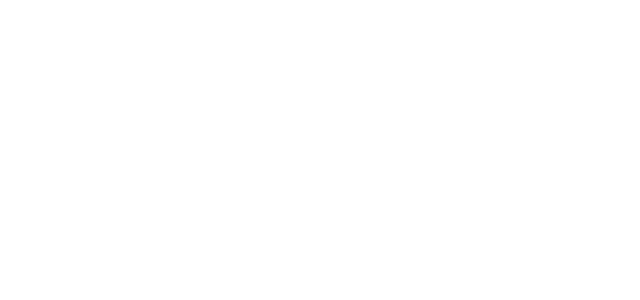
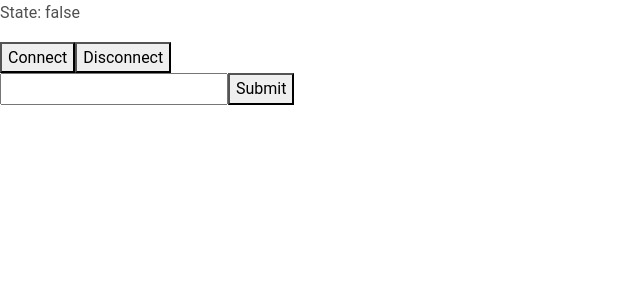
Before and after one commit to DrNajim/Q-H-, a React (Create React App) app: page /chat in a window 1280 px wide. Before the commit this address had no page. Shown: the top 300 px of the page, without its empty margins (0-640 px from the left). Built offline with nearby package versions, Linux system fonts and the light colour scheme.

Commit message:
web socket

```diff
--- a/package.json
+++ b/package.json
@@ -36,6 +36,7 @@
     "reactstrap": "^9.2.0",
     "simple-reveal": "^0.7.0",
     "slick-carousel": "^1.8.1",
+    "socket.io-client": "^4.7.2",
     "styled-components": "^5.3.11",
     "sweetalert2": "^11.10.1",
     "web-vitals": "^2.1.4"
--- a/src/App.js
+++ b/src/App.js
@@ -4,12 +4,14 @@
 import {BrowserRouter, Routes, Route} from 'react-router-dom'
 import Post from './Components/Post';
 import PostListDetail from './Components/PostListDetail';
+import Chatbox from './Components/Chatbox';
 function App() {
   return (
     <div className="App">
 <BrowserRouter>
       <Routes>
       <Route path='/' element={<Post/>}/>
+      <Route path='chat' element={<Chatbox/>}/>
       <Route path='/PostListDetail' element={<PostListDetail/>}/>
       </Routes>
       </BrowserRouter>
--- /dev/null
+++ b/src/Components/Chatbox.js
@@ -0,0 +1,45 @@
+import React, { useState, useEffect } from 'react';
+import { socket } from '../socket';
+import { ConnectionState } from './ConnectionState';
+import { ConnectionManager } from './ConnectionManager';
+import { Events } from "./Events";
+import { MyForm } from './MyForm';
+
+function  Chatbox() {
+  const [isConnected, setIsConnected] = useState(socket.connected);
+  const [fooEvents, setFooEvents] = useState([]);
+
+  useEffect(() => {
+    function onConnect() {
+      setIsConnected(true);
+    }
+
+    function onDisconnect() {
+      setIsConnected(false);
+    }
+
+    function onFooEvent(value) {
+      setFooEvents(previous => [...previous, value]);
+    }
+
+    socket.on('connect', onConnect);
+    socket.on('disconnect', onDisconnect);
+    socket.on('foo', onFooEvent);
+
+    return () => {
+      socket.off('connect', onConnect);
+      socket.off('disconnect', onDisconnect);
+      socket.off('foo', onFooEvent);
+    };
+  }, []);
+
+  return (
+    <div className="App">
+      <ConnectionState isConnected={ isConnected } />
+      <Events events={ fooEvents } />
+      <ConnectionManager />
+      <MyForm />
+    </div>
+  );
+}
+export default Chatbox
--- /dev/null
+++ b/src/Components/ConnectionManager.js
@@ -0,0 +1,19 @@
+import React from 'react';
+import { socket } from '../socket';
+
+export function ConnectionManager() {
+  function connect() {
+    socket.connect();
+  }
+
+  function disconnect() {
+    socket.disconnect();
+  }
+
+  return (
+    <>
+      <button onClick={ connect }>Connect</button>
+      <button onClick={ disconnect }>Disconnect</button>
+    </>
+  );
+}
--- /dev/null
+++ b/src/Components/ConnectionState.js
@@ -0,0 +1,5 @@
+import React from 'react';
+
+export function ConnectionState({ isConnected }) {
+  return <p>State: { '' + isConnected }</p>;
+}
--- /dev/null
+++ b/src/Components/Events.js
@@ -0,0 +1,13 @@
+import React from 'react';
+
+export function Events({ events }) {
+  return (
+    <ul>
+    {
+      events.map((event, index) =>
+        <li key={ index }>{ event }</li>
+      )
+    }
+    </ul>
+  );
+}
--- /dev/null
+++ b/src/Components/MyForm.js
@@ -0,0 +1,24 @@
+import React, { useState } from 'react';
+import { socket } from '../socket';
+
+export function MyForm() {
+  const [value, setValue] = useState('');
+  const [isLoading, setIsLoading] = useState(false);
+
+  function onSubmit(event) {
+    event.preventDefault();
+    setIsLoading(true);
+
+    socket.timeout(5000).emit('create-something', value, () => {
+      setIsLoading(false);
+    });
+  }
+
+  return (
+    <form onSubmit={ onSubmit }>
+      <input onChange={ e => setValue(e.target.value) } />
+
+      <button type="submit" disabled={ isLoading }>Submit</button>
+    </form>
+  );
+}
--- a/src/Components/Post.js
+++ b/src/Components/Post.js
@@ -3,6 +3,7 @@
 import PostList from './PostList'
 import { useState } from 'react'
 import { getList } from '../Redux/Reducer/Postlists';
+import Chatbox from './Chatbox';
 function Post(){
   const [selector, setItemList] = useState(['no data']);
   const dispatch= useDispatch();
@@ -20,6 +21,7 @@
   }, [dispatch]);
   return (
     <div>
+      <Chatbox/>
 <div style={{textAlign:"center", display: "flex", justifyContent:"space-evenly" }}>
         <div className="search-videoflag"></div>
       </div>
--- a/src/Redux/Reducer/Postlists.js
+++ b/src/Redux/Reducer/Postlists.js
@@ -9,8 +9,7 @@
 })
 export const update=createAsyncThunk("PostLists/update", async (newtet)=>{
     return axios.put(`https://dummyjson.com/posts/${newtet.id}`,{ body: newtet.body})
-    .then(res=>{console.log(res.data)
-        return res.data})
+    .then(res=>{ return res.data })
     .catch(err=>console.log(err))
 })
 const PostlistsSlice = createSlice({
--- /dev/null
+++ b/src/socket.js
@@ -0,0 +1,13 @@
+import { io } from 'socket.io-client';
+
+// Compute the URL based on the environment
+const URL = process.env.NODE_ENV === 'development' ? 'http://localhost:3000' : undefined;
+
+const socketOptions = {
+  autoConnect: false,
+  cors: {
+    origin: "http://localhost:3000",
+  },
+};
+
+export const socket = io(URL, socketOptions);
```
Also changed, not shown: 1 other file (tests, documents, lock files or other folders).
